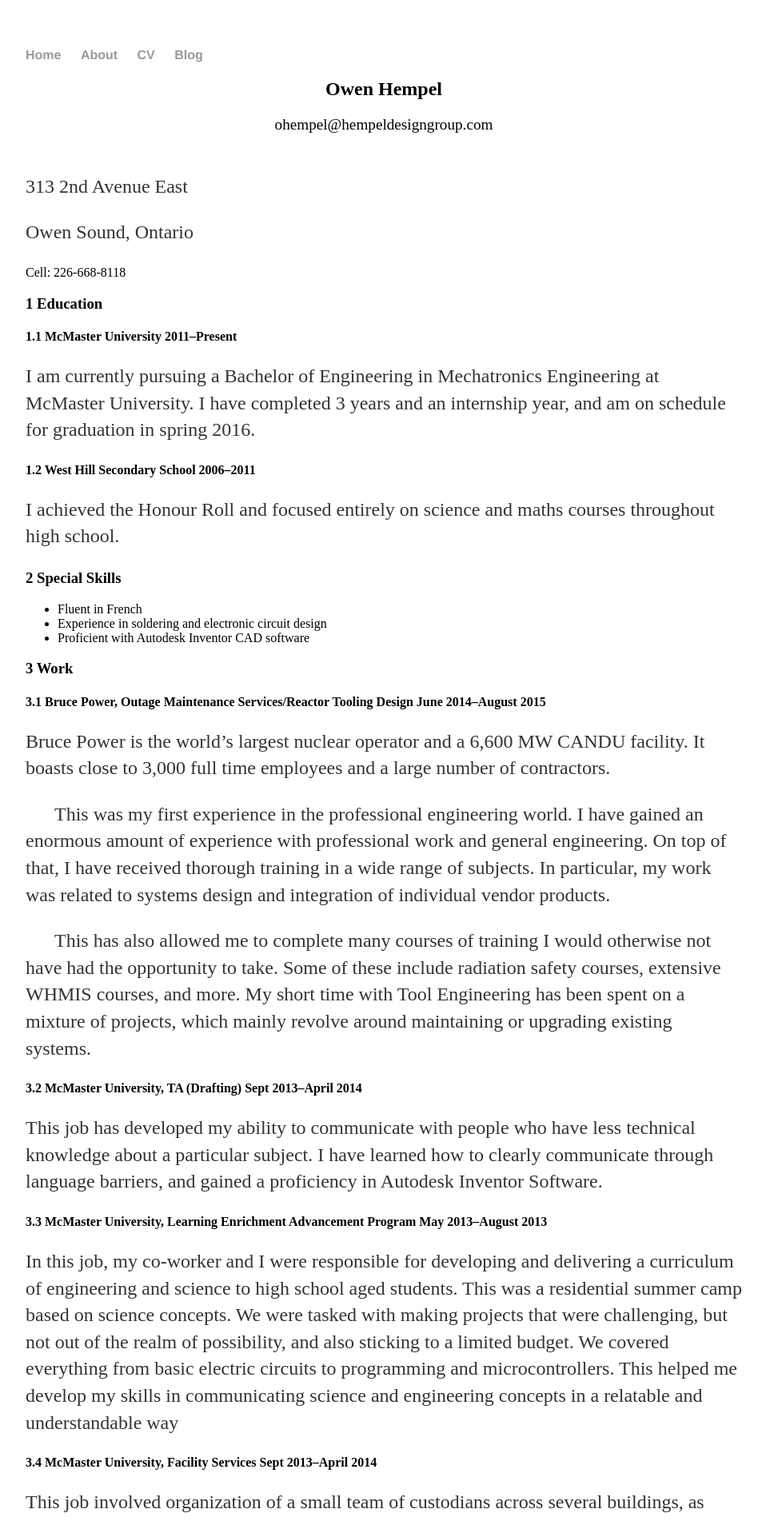
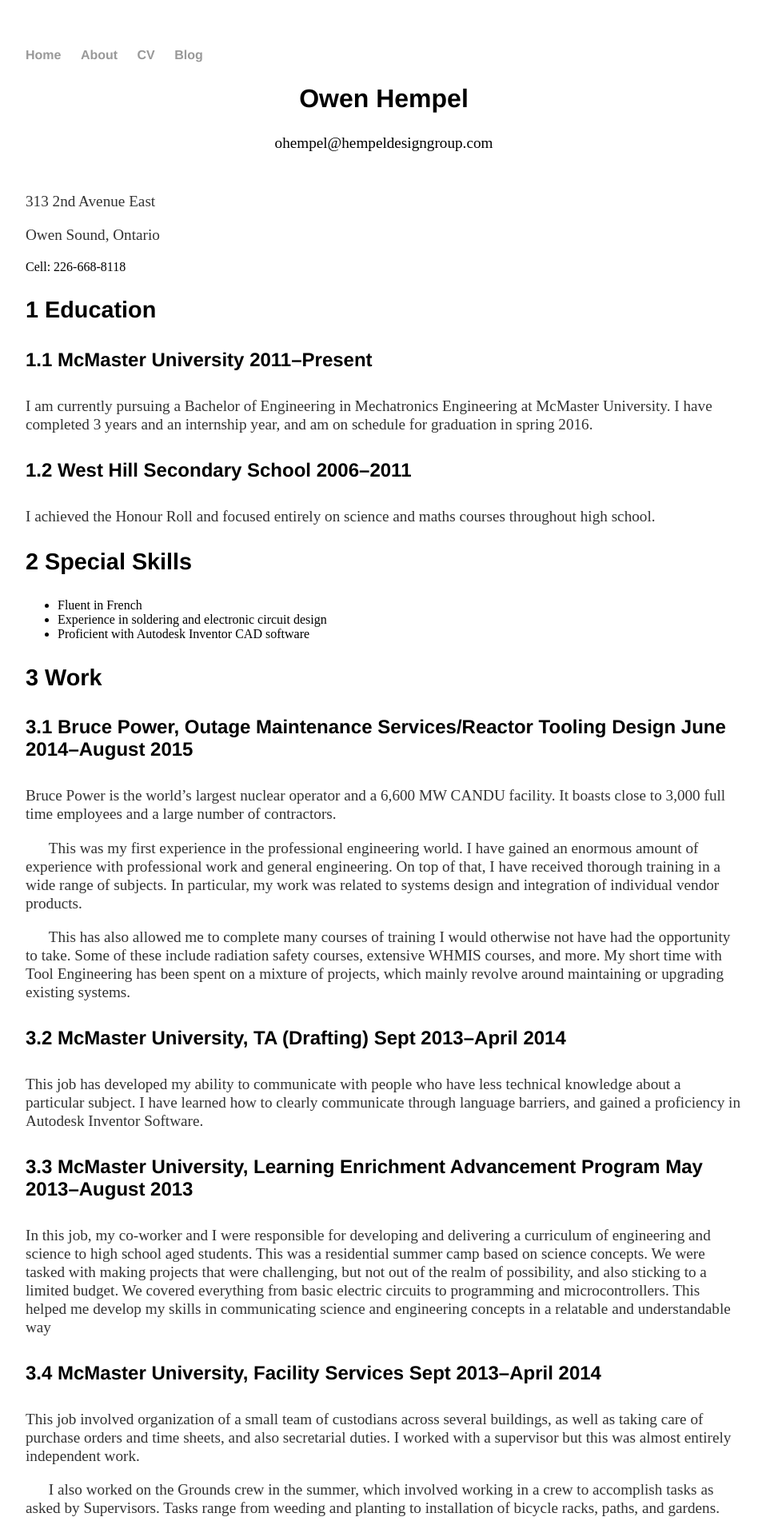
Before and after one commit to OwenHempel/OwenHempel.github.io, a Jekyll site: the page built from CV/index.html, in a window 1280 px wide. Shown: the top 1902 px of the page at 80% size, without its empty margins (160-1118 px from the left). Built offline with Jekyll 4.4.1, drawn with Linux system fonts in a browser that asks for light colours.

Commit message:
Formatting and css changes

```diff
--- a/css/main.css
+++ b/css/main.css
@@ -23,9 +23,21 @@
     font-size: 3em;
     font-family:'Helvetica', 'Arial', 'Sans-Serif';
 }
+h2 {
+    font-size: 2em;
+    font-family:'Helvetica', 'Arial', 'Sans-Serif';
+}
+h3 {
+    font-size: 1.8em;
+    font-family:'Helvetica', 'Arial', 'Sans-Serif';
+}
+h4 {
+    font-size: 1.5em;
+    font-family:'Helvetica', 'Arial', 'Sans-Serif';
+}
 p {
-    font-size: 1.5em;
-    line-height: 1.4em;
+    font-size: 1.2em;
+    line-height: 1.2em;
     color: #333;
 }
 footer {
```
